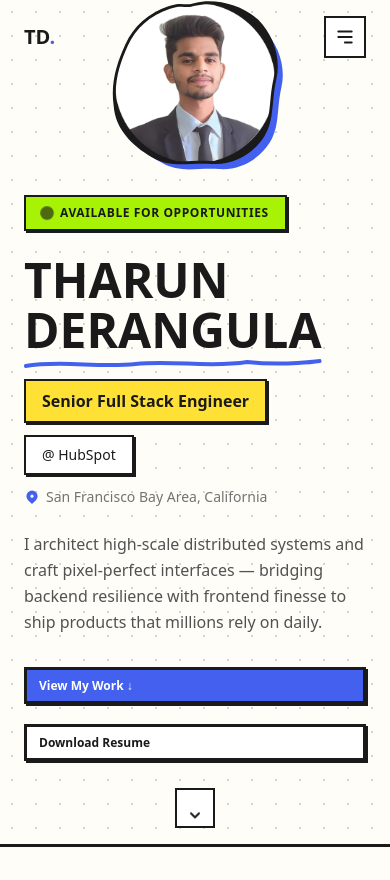
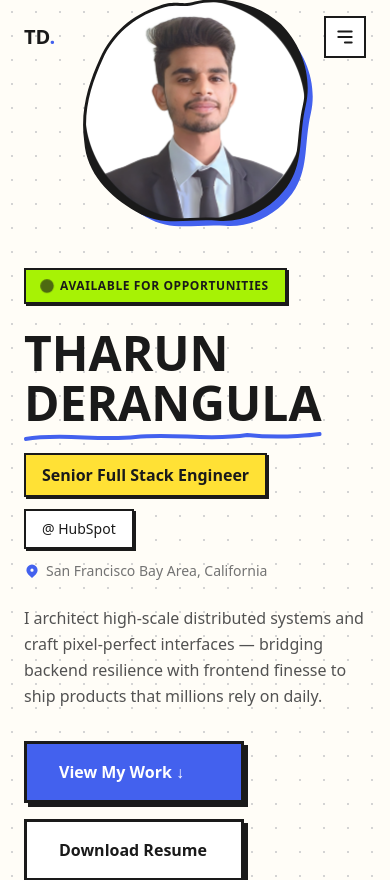
Before and after one commit to tharunderangula1/newproject2026, a Next.js app: page / in a window 390 px wide. Shown: the top 880 px of the page. Built offline with nearby package versions, Linux system fonts and the light colour scheme.

Commit message:
Mobile: center CTA buttons (stacked) and remove full-width

```diff
--- a/src/components/Hero.tsx
+++ b/src/components/Hero.tsx
@@ -23,7 +23,7 @@ export default function Hero() {
         variants={container}
         initial="hidden"
         animate="show"
-        className="relative z-10 mx-auto flex max-w-6xl flex-col items-center gap-8 pb-20 sm:gap-12 lg:flex-row lg:items-center lg:gap-16 lg:pb-0"
+        className="relative z-10 mx-auto flex max-w-6xl flex-col items-center gap-12 lg:flex-row lg:items-center lg:gap-16"
       >
         {/* Left — Profile pic: organic circle blob with curvy edges */}
         <motion.div
@@ -39,7 +39,7 @@ export default function Hero() {
             </defs>
           </svg>
 
-          <div className="relative h-[160px] w-[160px] sm:h-[220px] sm:w-[220px] md:h-[310px] md:w-[310px] lg:h-[350px] lg:w-[350px]">
+          <div className="relative h-[220px] w-[220px] sm:h-[310px] sm:w-[310px] md:h-[350px] md:w-[350px]">
             {/* Decorative offset blob shadow */}
             <div
               className="absolute inset-0 translate-x-[8px] translate-y-[8px] bg-electric"
@@ -67,7 +67,7 @@ export default function Hero() {
         </motion.div>
 
         {/* Right — Content */}
-        <div className="w-full flex flex-col items-start text-left sm:w-auto">
+        <div className="flex flex-col items-start text-left">
           {/* Badge */}
           <motion.div
             variants={item}
@@ -135,11 +135,12 @@ export default function Hero() {
           {/* CTAs */}
           <motion.div
             variants={item}
-            className="mt-8 w-full flex flex-col gap-5 sm:w-auto sm:flex-row sm:gap-4"
+            className="mt-8 flex flex-col gap-4 items-center sm:flex-row sm:items-start"
           >
             <a
               href="#experience"
-              className="neo-border bg-electric px-3 py-2 text-xs leading-tight sm:px-8 sm:py-4 sm:text-base font-display font-bold text-white neo-shadow-sm sm:neo-shadow transition-all hover:translate-x-[-2px] hover:translate-y-[-2px] hover:shadow-[6px_6px_0px_0px_#1A1A1A]"
+              className="mx-auto sm:mx-0 min-w-[220px] neo-border bg-electric px-8 py-4 font-display text-base font-bold text-white neo-shadow transition-all hover:translate-x-[-2px] hover:translate-y-[-2px] hover:shadow-[6px_6px_0px_0px_#1A1A1A]"
+              aria-label="View my work"
             >
               View My Work &darr;
             </a>
@@ -147,7 +148,8 @@ export default function Hero() {
               href="/resume.pdf"
               target="_blank"
               rel="noopener noreferrer"
-              className="neo-border bg-white px-3 py-2 text-xs leading-tight sm:px-8 sm:py-4 sm:text-base font-display font-bold text-black neo-shadow-sm sm:neo-shadow transition-all hover:bg-yellow hover:translate-x-[-2px] hover:translate-y-[-2px] hover:shadow-[6px_6px_0px_0px_#1A1A1A]"
+              className="mx-auto sm:mx-0 min-w-[220px] neo-border bg-white px-8 py-4 font-display text-base font-bold text-black neo-shadow transition-all hover:bg-yellow hover:translate-x-[-2px] hover:translate-y-[-2px] hover:shadow-[6px_6px_0px_0px_#1A1A1A]"
+              aria-label="Download resume"
             >
               Download Resume
             </a>
@@ -156,7 +158,7 @@ export default function Hero() {
       </motion.div>
 
       {/* Scroll indicator */}
-      <div className="absolute bottom-4 left-1/2 z-10 -translate-x-1/2 sm:bottom-8">
+      <div className="hidden md:block absolute bottom-8 left-1/2 z-10 -translate-x-1/2">
         <div className="neo-border-2 bg-white p-2">
           <HiChevronDown className="text-xl text-black animate-scroll-hint" />
         </div>
```
